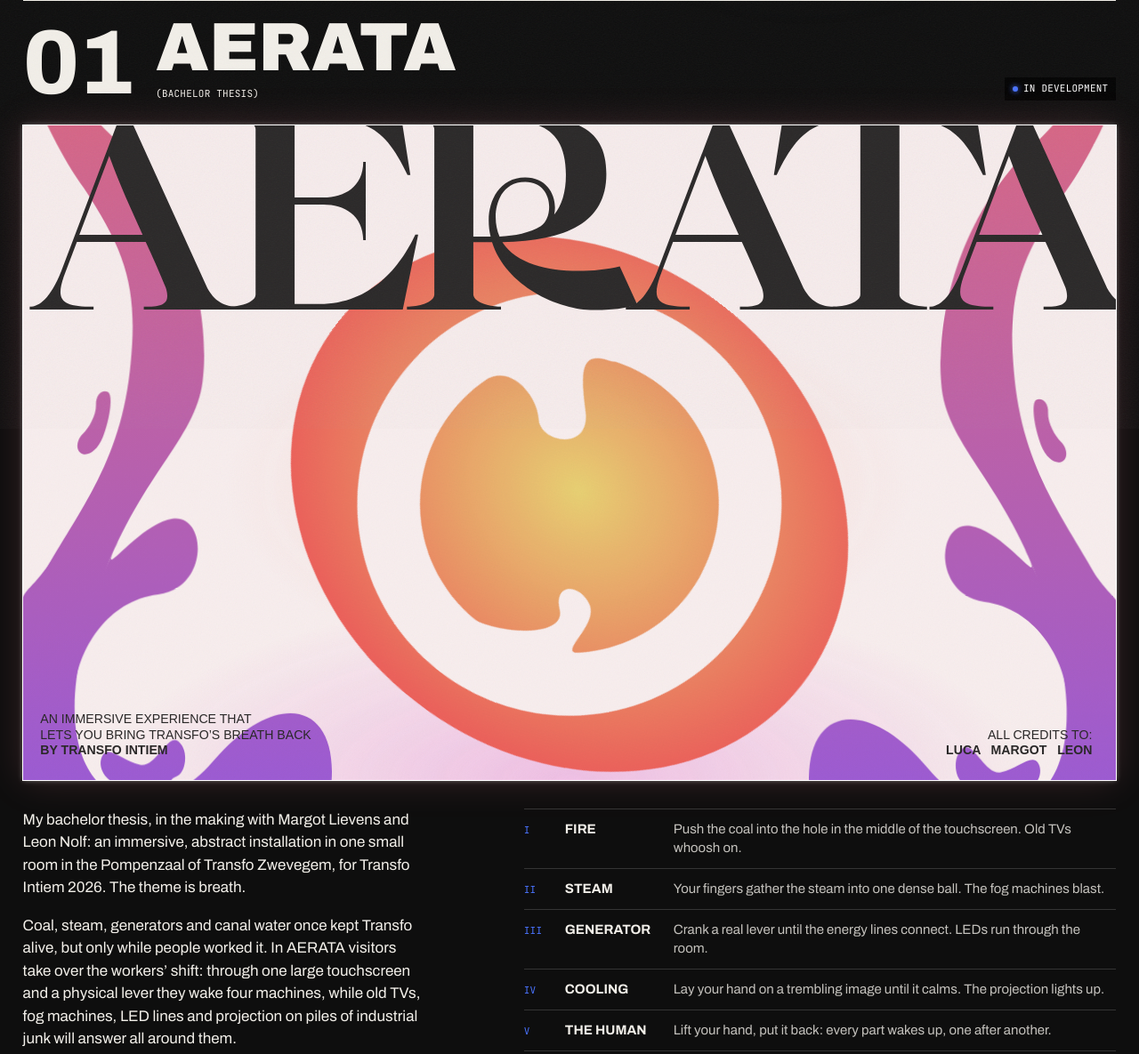
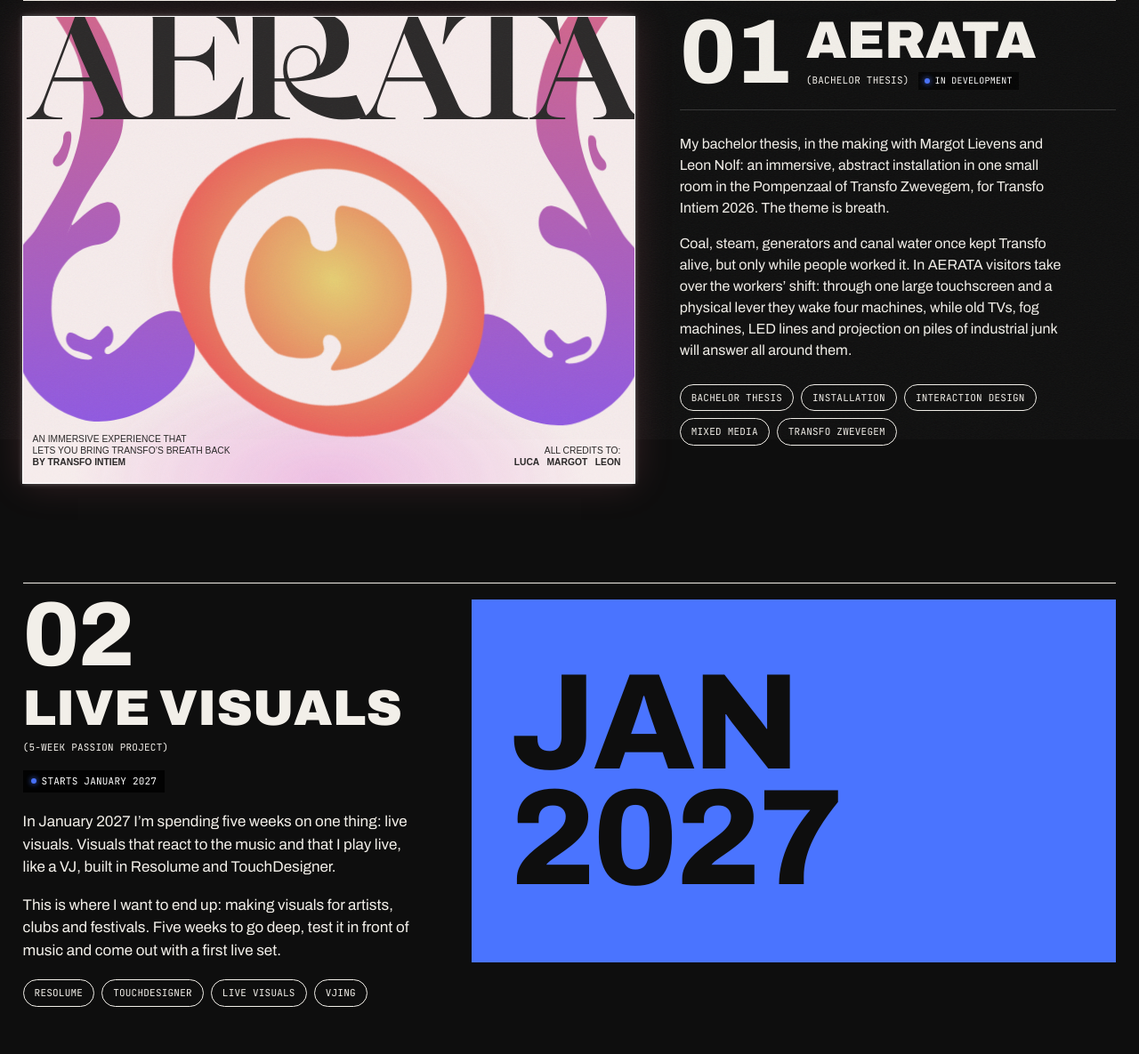
Before and after one commit to LucaHauspie/portfolio, a website: page wip.html in a window 1280 px wide. Shown: the part 730-1915 px from the top of the page at 89% size. Drawn offline with nearby package versions, Linux system fonts and the light colour scheme.

Commit message:
feat: redesign Aerata project layout with updated grid structure and enhanced text presentation

```diff
--- a/css/style.css
+++ b/css/style.css
@@ -1952,15 +1952,22 @@ img.project-hero__live { object-fit: cover; }
    NOW PAGE: AERATA, the bachelor thesis (featured, an ambient breathing scene)
    ========================================================================= */
 .wip-feature { display: block; }
-.wip-feature__head { display: grid; grid-template-columns: auto 1fr auto; align-items: end; gap: 18px var(--gutter); margin-bottom: 28px; }
-.wip-feature__head .wip-item__status { margin: 0; }
-.wip-feature .wip-item__title { margin-top: 0; font-size: clamp(44px, 6vw, 110px); }
+/* the scene on the left, the story next to it, both ending on the same line */
+.wip-feature__grid { display: grid; grid-template-columns: minmax(0, 7fr) minmax(0, 5fr); gap: calc(var(--gutter) * 2); align-items: start; }
+.wip-feature__side { display: flex; flex-direction: column; gap: 26px; }
+/* title block: number, name, what it is; then a line, then the text */
+.wip-feature__title { display: grid; grid-template-columns: auto 1fr; align-items: end; column-gap: 18px; padding-bottom: 22px; border-bottom: 1px solid rgba(255, 255, 255, 0.16); }
+.wip-feature__title .wip-item__num { grid-row: 1 / 3; line-height: 0.8; }
+.wip-feature .wip-feature__title .wip-item__title { margin: 0; font-size: clamp(44px, 4.6vw, 80px); line-height: 0.85; }
+.wip-feature__kind { display: flex; flex-wrap: wrap; align-items: center; gap: 10px; margin-top: 10px; font-size: 11px; text-transform: uppercase; }
+.wip-feature__kind .tag { font-size: 10px; }
+.wip-feature__side .wip-item__text { margin: 0; max-width: 48ch; font-size: 16px; opacity: 0.85; }
+.wip-feature__side .wip-item__tags { margin: 0; }
 
 /* the scene, built from the design's own SVGs; everything moves slowly, like breathing */
 .aerata {
   position: relative;
   aspect-ratio: 1440 / 1100;
-  max-height: 92svh;
   width: 100%;
   overflow: hidden;
   background: #f8eeee;
@@ -2002,7 +2009,7 @@ img.project-hero__live { object-fit: cover; }
   bottom: 3.2%;
   margin: 0;
   font-family: Arial, Helvetica, sans-serif;
-  font-size: 1.15cqw;
+  font-size: 1.5cqw;
   line-height: 1.25;
   text-transform: uppercase;
   color: #2a2828;
@@ -2024,20 +2031,9 @@ img.project-hero__live { object-fit: cover; }
 @keyframes aerata-glow { from { opacity: 0.7; } to { opacity: 1; } }
 @media (prefers-reduced-motion: reduce) { .aerata * { animation: none !important; } }
 
-.wip-feature__body { display: grid; grid-template-columns: 1fr 1.3fr; gap: 28px calc(var(--gutter) * 2); margin-top: 32px; }
-.wip-feature__body .wip-item__text { margin-top: 0; }
-.wip-feature__body .wip-item__tags { grid-column: 1 / -1; margin-top: 0; }
-.wip-feature__parts { list-style: none; border-top: 1px solid rgba(255, 255, 255, 0.16); }
-.wip-feature__parts li { display: grid; grid-template-columns: 34px 110px 1fr; gap: 12px; align-items: baseline; padding: 12px 0; border-bottom: 1px solid rgba(255, 255, 255, 0.16); }
-.wip-feature__parts span { color: var(--red); }
-.wip-feature__parts b { font-variation-settings: 'wdth' 90, 'wght' 700; text-transform: uppercase; font-size: 15px; }
-.wip-feature__parts p { font-size: 15px; line-height: 1.4; opacity: 0.8; }
-@media (max-width: 820px) {
-  .wip-feature__head { grid-template-columns: auto 1fr; }
-  .wip-feature__head .wip-item__status { grid-column: 1 / -1; justify-self: start; }
-  .wip-feature__body { grid-template-columns: 1fr; }
-  .wip-feature__parts li { grid-template-columns: 28px 1fr; }
-  .wip-feature__parts p { grid-column: 2; }
+@media (max-width: 900px) {
+  .wip-feature__grid { grid-template-columns: 1fr; }
+
   .aerata__line, .aerata__credits { font-size: 1.9cqw; }
 }
 @media (max-width: 420px) { .music-toggle { padding: 9px 10px; } .header__role { font-size: 9px; } }
--- a/js/data.js
+++ b/js/data.js
@@ -107,14 +107,6 @@ window.WIP = [
     status: 'In development',
     feature: 'aerata',
     tags: ['Bachelor thesis', 'Installation', 'Interaction design', 'Mixed media', 'Transfo Zwevegem'],
-    // the five parts of the experience, shown under the scene
-    parts: [
-      ['I', 'Fire', 'Push the coal into the hole in the middle of the touchscreen. Old TVs whoosh on.'],
-      ['II', 'Steam', 'Your fingers gather the steam into one dense ball. The fog machines blast.'],
-      ['III', 'Generator', 'Crank a real lever until the energy lines connect. LEDs run through the room.'],
-      ['IV', 'Cooling', 'Lay your hand on a trembling image until it calms. The projection lights up.'],
-      ['V', 'The human', 'Lift your hand, put it back: every part wakes up, one after another.'],
-    ],
   },
   // no media yet: soon shows a big date instead, status replaces the "In progress" label
   { title: 'Live visuals', kind: '5-week passion project', tags: ['Resolume', 'TouchDesigner', 'Live visuals', 'VJing'], soon: ['Jan', '2027'], status: 'Starts January 2027' },
--- a/js/wip.js
+++ b/js/wip.js
@@ -23,33 +23,29 @@
     const paras = (t) => String(t || '').split(/\n\s*\n/).map((x) => x.trim()).filter(Boolean).map((x) => `<p>${esc(x)}</p>`).join('');
 
     $('.wip-hero__intro').innerHTML = esc(sections.intro || '');
-    // the featured project (the bachelor thesis): full width, an animated scene, the five parts under it
+    // the featured project (the bachelor thesis): the animated scene, with the title and text next to it
     const feature = (w, i) => `
       <article class="wip-item wip-feature">
-        <div class="wip-feature__head">
-          <div class="display wip-item__num"><span data-split>${pad(i + 1)}</span></div>
-          <div>
-            <h2 class="wip-item__title">${esc(w.title)}</h2>
-            <p class="mono wip-item__kind">(${esc(w.kind)})</p>
-          </div>
-          <span class="mono tag wip-item__status"><i></i>${esc(w.status || Site.t('wipStatus'))}</span>
-        </div>
+        <div class="wip-feature__grid">
           <div class="aerata" data-reveal="clip" role="img" aria-label="AERATA, the design: a breathing sun between two rising arms">
             <span class="aerata__bloom"></span>
             <img class="aerata__arm aerata__arm--l" src="assets/projects/aerata/tendril.svg" alt="">
             <img class="aerata__arm aerata__arm--r" src="assets/projects/aerata/tendril.svg" alt="">
             <span class="aerata__sun"><img src="assets/projects/aerata/ball.svg" alt=""></span>
-          <h3 class="aerata__word">AERATA</h3>
+            <span class="aerata__word" aria-hidden="true">AERATA</span>
             <p class="aerata__line">An immersive experience that<br>lets you bring Transfo’s breath back<br><b>By Transfo Intiem</b></p>
             <p class="aerata__credits">All credits to:<br><b>Luca &nbsp; Margot &nbsp; Leon</b></p>
             <span class="aerata__grain"></span>
           </div>
-        <div class="wip-feature__body">
+          <div class="wip-feature__side">
+            <div class="wip-feature__title">
+              <div class="display wip-item__num"><span data-split>${pad(i + 1)}</span></div>
+              <h2 class="wip-item__title">${esc(w.title)}</h2>
+              <p class="mono wip-feature__kind">(${esc(w.kind)}) <span class="tag"><i></i>${esc(w.status || Site.t('wipStatus'))}</span></p>
+            </div>
             <div class="wip-item__text" data-reveal="fade">${paras(sections[w.title.toLowerCase()])}</div>
-          <ol class="wip-feature__parts" data-reveal="stagger">
-            ${(w.parts || []).map(([n, name, text]) => `<li><span class="mono">${esc(n)}</span><b>${esc(name)}</b><p>${esc(text)}</p></li>`).join('')}
-          </ol>
             <ul class="mono wip-item__tags">${(w.tags || []).map((t) => `<li>${esc(t)}</li>`).join('')}</ul>
+          </div>
         </div>
       </article>`;
 
```
Lines whose indentation alone changed are shown as unchanged.
